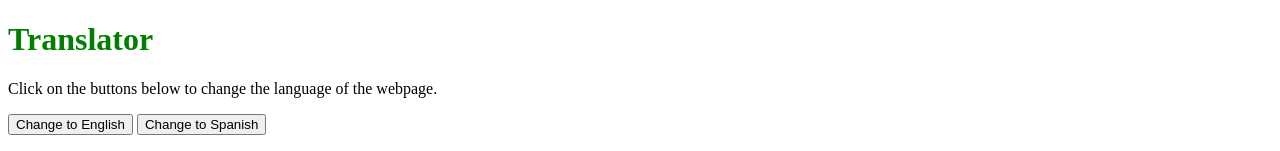
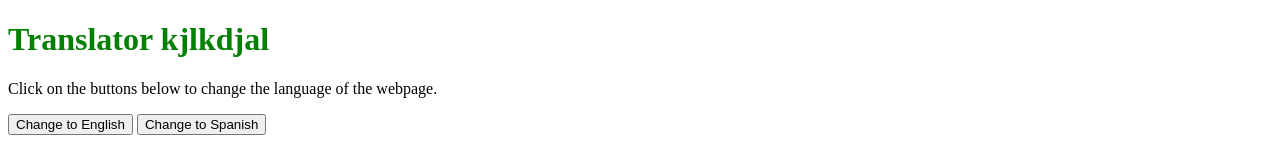
Before and after one commit to Kodekrew20222/Language-change, a plain HTML site: page index.html in a window 1280 px wide. Shown: the top 151 px of the page. Drawn offline with Linux system fonts and the light colour scheme.

Commit message:
first-change

```diff
--- a/index.html
+++ b/index.html
@@ -3,7 +3,7 @@
 
 <body>
   <h1 style="color: green">
-    Translator
+    Translator kjlkdjal
   </h1>
 
   <p>
```
